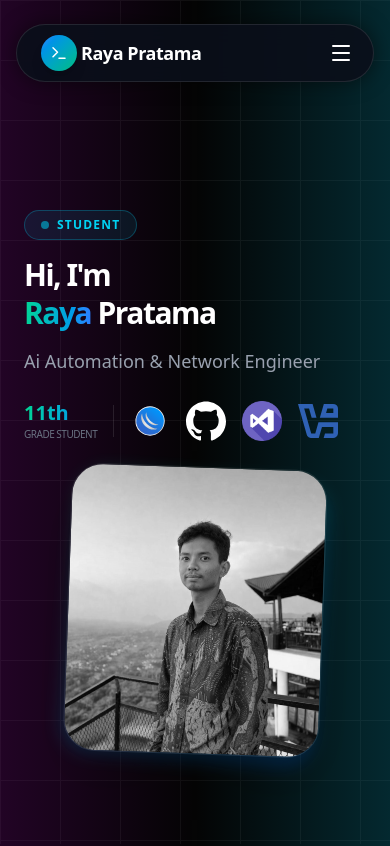
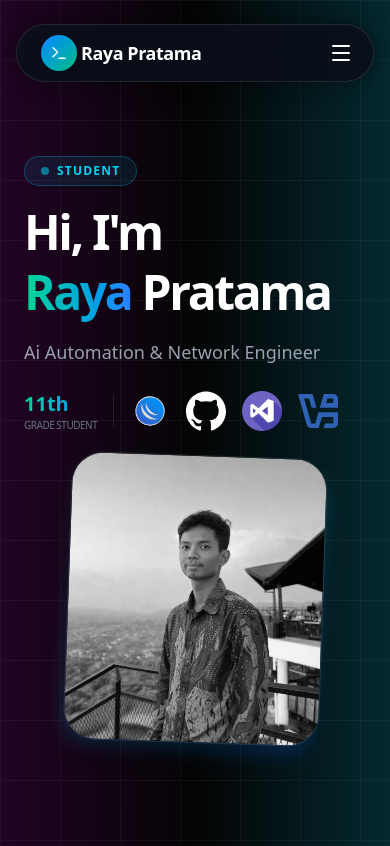
Before and after one commit to raya-pratama/portofolio, a Next.js app: page / in a window 390 px wide. Shown: the top 846 px of the page. Built offline with nearby package versions, Linux system fonts and the light colour scheme.

Commit message:
animasi v2

```diff
--- a/components/About.tsx
+++ b/components/About.tsx
@@ -18,23 +18,10 @@ const SectionWrapper = ({ children }: { children: React.ReactNode }) => (
 const About = () => {
   return (
     <section id="about" className="relative py-24 text-white px-6 overflow-hidden">
-
-      {/* Background Grid */}
-      {/* <div
-        className="absolute inset-0 z-0 opacity-[0.15]"
-        style={{
-          backgroundImage: `linear-gradient(#828282 1px, transparent 1px),
-                            linear-gradient(90deg, #828282 1px, transparent 1px)`,
-          backgroundSize: '60px 60px'
-        }}
-      />
-
-      {/* GRADASI CERAH: Kiri Pink (fuchsia) ke Kanan Biru (cyan) */}
-      {/* <div className="absolute inset-0 z-0 bg-linear-to-r from-fuchsia-600/15 via-transparent to-cyan-500/20" /> */}
-
       <div className="relative z-10 max-w-6xl mx-auto grid md:grid-cols-2 gap-16 items-center">
 
         {/* Bagian Kiri: Teks */}
+        <SectionWrapper>
           <div className="space-y-6">
             <h2 className="text-4xl md:text-6xl font-black tracking-tighter leading-tight">
               Transforming ideas <br />
@@ -68,8 +55,10 @@ const About = () => {
               ))}
             </div>
           </div>
+        </SectionWrapper>
 
         {/* Bagian Kanan: Visual */}
+        <SectionWrapper>
           <div className="relative flex justify-center items-center">
             <div className="relative w-88 h-88 md:w-96 md:h-96 rounded-full border border-white/10 flex items-center justify-center">
               <div className="absolute inset-0 bg-linear-to-br from-fuchsia-500 to-blue-600 rotate-2 rounded-full blur opacity-20"></div>
@@ -85,7 +74,7 @@ const About = () => {
               </div>
             </div>
 
-          {/* Kartu Statistik - Disesuaikan warnanya agar matching */}
+            {/* Kartu Statistik */}
             <div className="absolute w-32 top-0 left-0 bg-[#0B0F1A]/80 backdrop-blur-md p-4 rounded-xl border border-fuchsia-500/20 shadow-xl flex items-center gap-3">
               <Globe className="text-fuchsia-400" />
               <div>
@@ -110,6 +99,7 @@ const About = () => {
               </div>
             </div>
           </div>
+        </SectionWrapper>
       </div>
     </section>
   );
--- a/components/Hero.tsx
+++ b/components/Hero.tsx
@@ -4,7 +4,7 @@ import { motion } from 'framer-motion';
 
 const Hero = () => {
   return (
-    <section className="relative min-h-screen flex items-center justify-center px-6 overflow-hidden pt-32 md:pt-0">
+    <section className="relative min-h-screen flex items-center justify-center px-6 overflow-hidden pt-16 md:pt-0">
 
       {/* Background Grid */}
       {/* <div
@@ -31,7 +31,7 @@ const Hero = () => {
           <span className="w-2 h-2 rounded-full bg-cyan-500 animate-pulse"></span>
           STUDENT
         </div>
-          <h1 className="text-3xl sm:text-5xl md:text-7xl font-black text-white tracking-tighter leading-tight">
+          <h1 className="text-5xl sm:text-5xl md:text-7xl font-black text-white tracking-tighter leading-tight">
             Hi, I'm <br />
             <span className="text-transparent bg-clip-text bg-linear-to-r from-emerald-400 to-blue-500">Raya</span> Pratama
           </h1>
@@ -64,8 +64,18 @@ const Hero = () => {
             <motion.img
               src="/pp.jpg"
               alt="Profile"
-              animate={{ y: [0, -10, 0] }}
-              transition={{ duration: 4, repeat: Infinity, ease: "easeInOut" }}
+              initial={{ opacity: 0, scale: 0.8 }}
+              animate={{
+                opacity: 1,
+                scale: 1,
+                y: [0, -10, 0] // 2. Floating animation tetap jalan setelah muncul
+              }}
+              transition={{
+                duration: 0.8, // Durasi muncul
+                ease: "easeOut",
+                // 3. Setelah muncul, animasi floating akan di-looping
+                y: { duration: 4, repeat: Infinity, ease: "easeInOut", delay: 0.8 }
+              }}
               className="w-full h-full object-cover rounded-4xl grayscale hover:grayscale-0 border border-white/10 shadow-2xl"
             />
           </div>
--- a/components/Showcase.tsx
+++ b/components/Showcase.tsx
@@ -108,8 +108,11 @@ const Showcase = () => {
         <AnimatePresence mode="wait">
           <motion.div
             key={activeTab}
-            initial={{ opacity: 0, y: 10 }}
+            layout
+            initial={{ opacity: 0, y: 20 }}
             animate={{ opacity: 1, y: 0 }}
+            exit={{ opacity: 0, y: -20 }}
+            transition={{ duration: 0.4, ease: "easeInOut" }}
             className={`grid gap-6 ${activeTab === 'Skills' ? 'grid-cols-2 md:grid-cols-6' : 'grid-cols-1 md:grid-cols-3'}`}
           >
             {activeTab === 'Projects' && PROJECTS.map((p, i) => (
```
Lines whose indentation alone changed are shown as unchanged.
